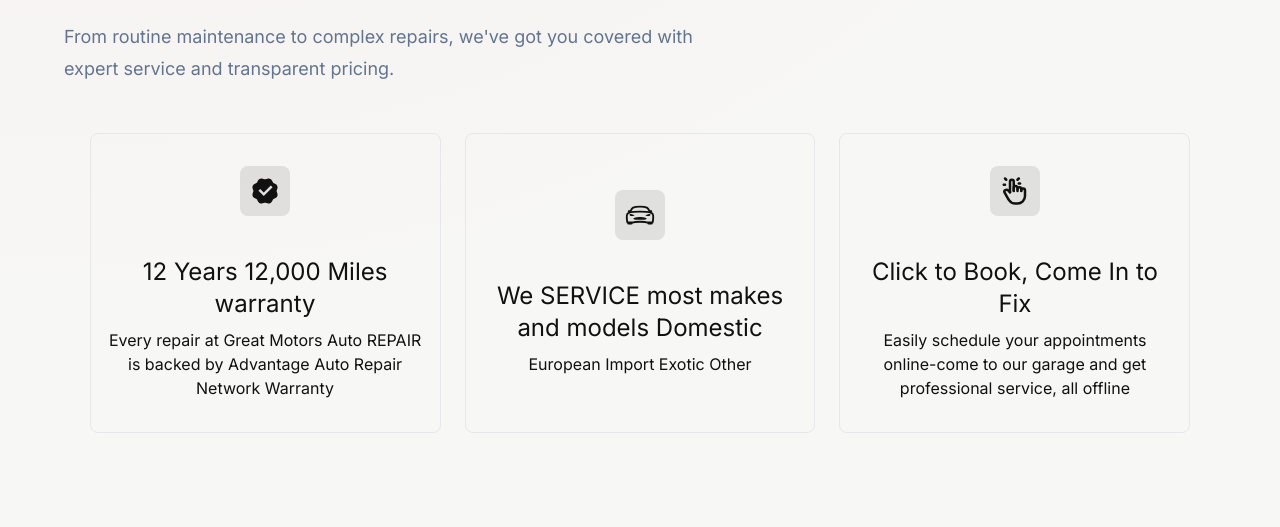
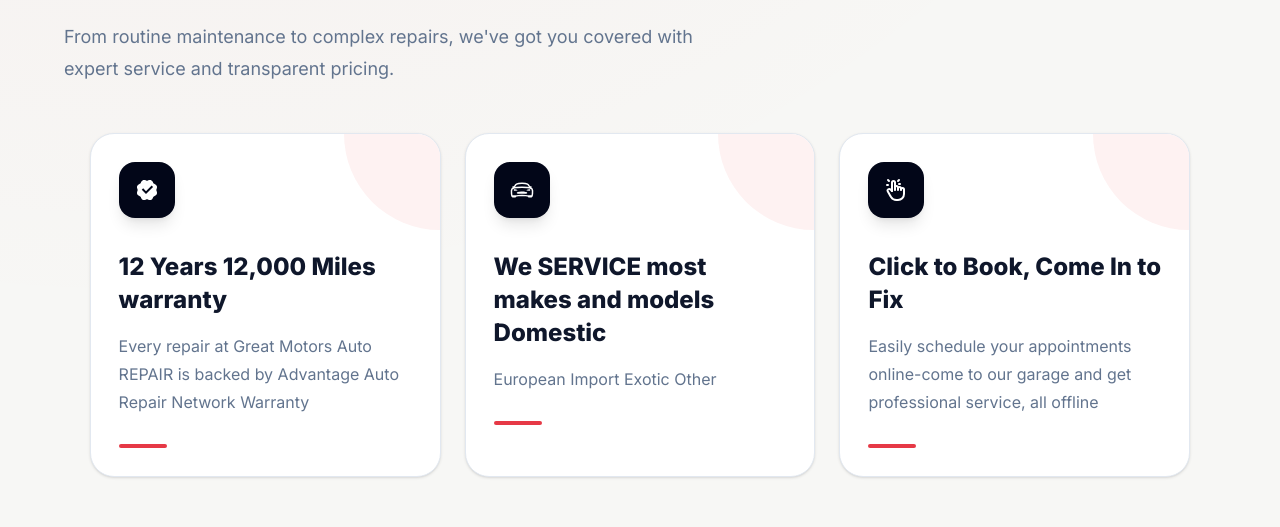
Before and after one commit to ibrahim180101/Motor-Garage, a React (Vite) app: page / in a window 1280 px wide. Shown: the part 984-1511 px from the top of the page. Built offline with nearby package versions, Linux system fonts and the light colour scheme; a web font is replaced by a local one.

Commit message:
Upgrade Motor Garage UI design

```diff
--- a/src/components/Home/ChoiceCard.jsx
+++ b/src/components/Home/ChoiceCard.jsx
@@ -1,14 +1,20 @@
 import React from 'react';
 
-const ChoiceCard = ({choice}) => {
-    const{image, title, description} = choice;
-    return (
-        <div className='flex justify-center items-center flex-col px-4 py-8 border border-gray-200 rounded-lg text-primary-black hover:bg-red-secondary hover:text-white duration-500 cursor-pointer hover:-translate-y-1'>
-            <p className='p-2.5 text-3xl bg-[#1A1A1A1A] rounded-lg'>{image}</p>
-            <h3 className='text-center text-2xl mt-10'>{title}</h3>
-            <p className='text-base mt-2 text-center'>{description}</p>
+const ChoiceCard = ({ choice }) => {
+  const { image, title, description } = choice;
+  return (
+    <article className="group relative overflow-hidden rounded-3xl border border-slate-200 bg-white p-7 shadow-sm transition duration-500 hover:-translate-y-2 hover:border-red-200 hover:shadow-2xl">
+      <div className="absolute right-0 top-0 h-24 w-24 rounded-bl-full bg-red-50 transition group-hover:bg-red-100" />
+      <div className="relative">
+        <div className="flex h-14 w-14 items-center justify-center rounded-2xl bg-slate-950 text-2xl text-white shadow-lg transition group-hover:bg-red-primary">
+          {image}
         </div>
-    );
+        <h3 className="mt-8 text-2xl font-extrabold leading-snug text-slate-900">{title}</h3>
+        <p className="mt-4 leading-7 text-slate-500">{description}</p>
+        <div className="mt-7 h-1 w-12 rounded-full bg-red-primary transition-all group-hover:w-20" />
+      </div>
+    </article>
+  );
 };
 
 export default ChoiceCard;
```
